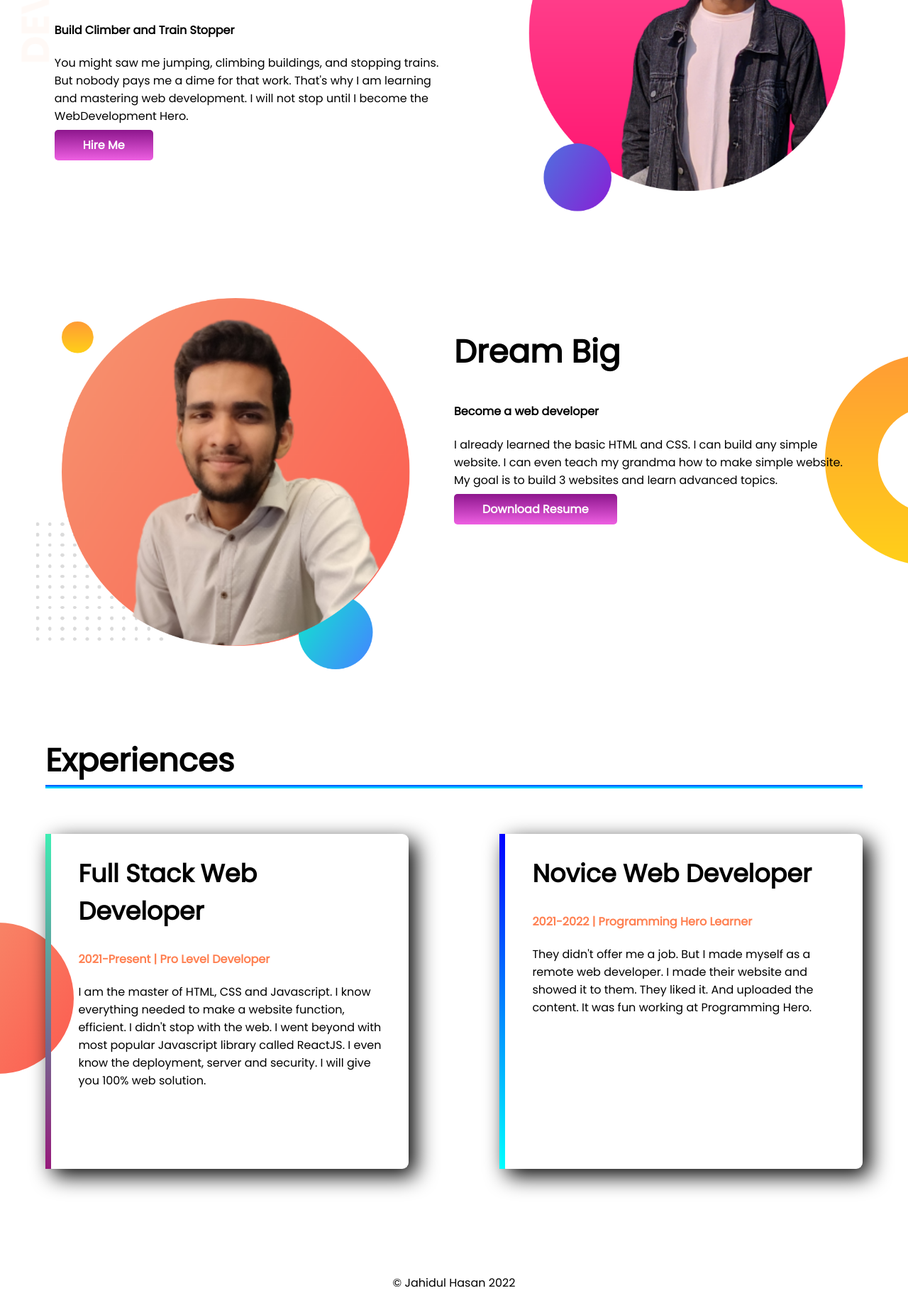
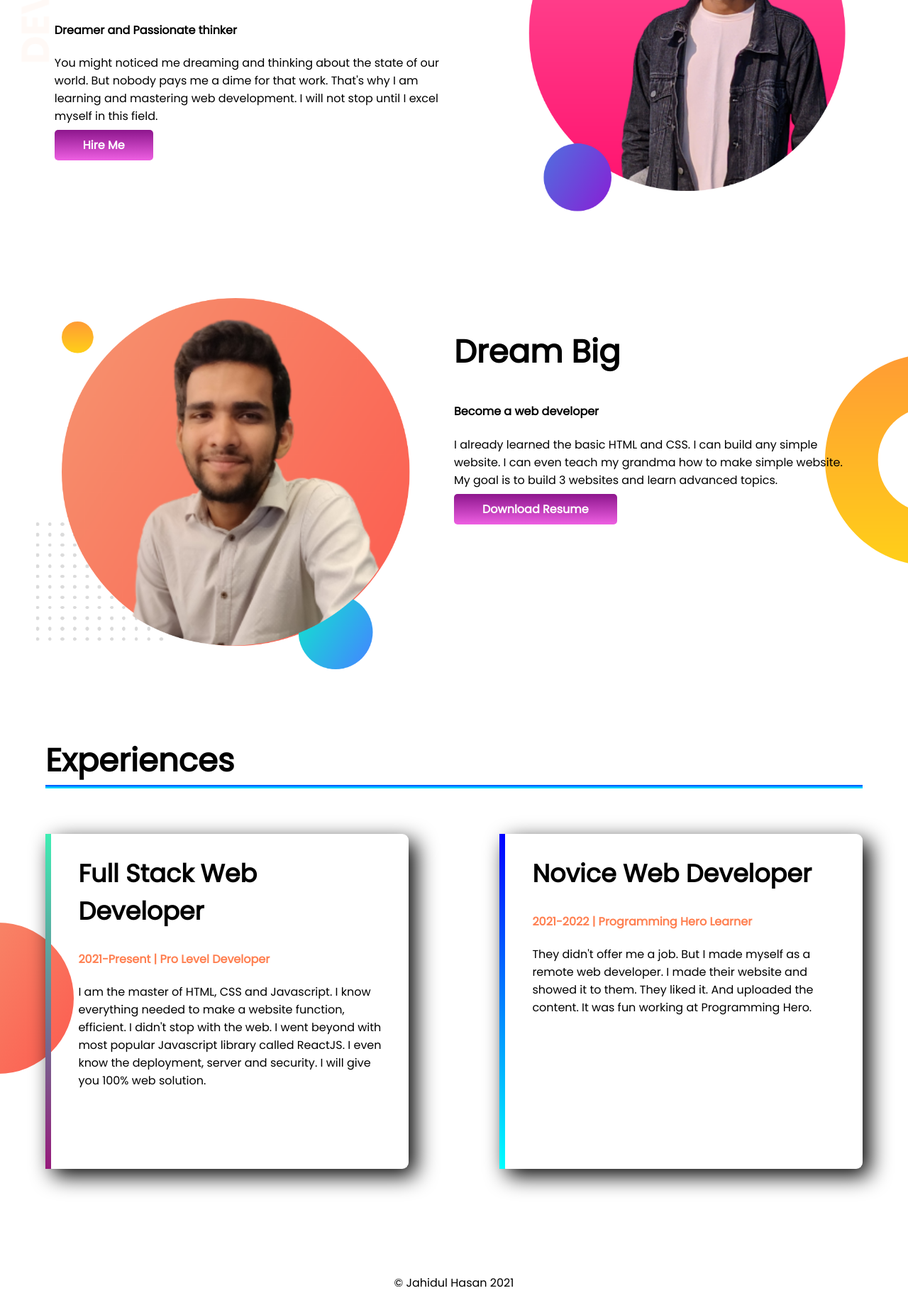
Before and after one commit to mdjahidulhasan/developer-portfolio, a plain HTML site: page index.html in a window 1280 px wide. Shown: the part 272-2108 px from the top of the page at 71% size. Drawn offline with Linux system fonts and the light colour scheme.

Commit message:
Update index.html

```diff
--- a/index.html
+++ b/index.html
@@ -17,13 +17,13 @@
         <div class="half-info">
             <h1>Welcome To</h1>
             <h2><span>Jahidul Hasan's</span> Portfolio</h2>
-            <h4>Build Climber and Train Stopper</h4>
+            <h4>Dreamer and Passionate thinker</h4>
             <p>
-                You might saw me jumping, climbing buildings, and stopping trains. But nobody pays me a dime for that
-                work. That's why I am learning and mastering web development. I will not stop until I become the
-                WebDevelopment Hero.
+                You might noticed me dreaming and thinking about the state of our world. But nobody pays me a dime for that
+                work. That's why I am learning and mastering web development. I will not stop until I excel myself in this
+                field.
             </p>
-            <a class="linked-button" href="www.linkedin.com/in/jahidulxhasan" target="_blank">Hire Me</a>
+            <a class="linked-button" href="https://linkedin.com/in/jahidulxhasan" target="_blank">Hire Me</a>
         </div>
         <div class="half-img">
             <img id="img1" src="images/portfolio_pic1_withbg.png" alt="">
@@ -39,7 +39,7 @@
             <p>I already learned the basic HTML and CSS. I can build any simple website. I can even teach my grandma how
                 to make simple website. My goal is to build 3 websites and learn advanced topics.
             </p>
-            <a class="linked-button" href="www.linkedin.com/in/jahidulxhasan" target="_blank">Download Resume</a>
+            <a class="linked-button" href="https://linkedin.com/in/jahidulxhasan" target="_blank">Download Resume</a>
         </div>
     </section>
     <section class="experience">
@@ -61,7 +61,7 @@
         </div>
     </section>
     <footer>
-        <p>© Jahidul Hasan 2022</p>
+        <p>© Jahidul Hasan 2021</p>
     </footer>
 </body>
 
```
